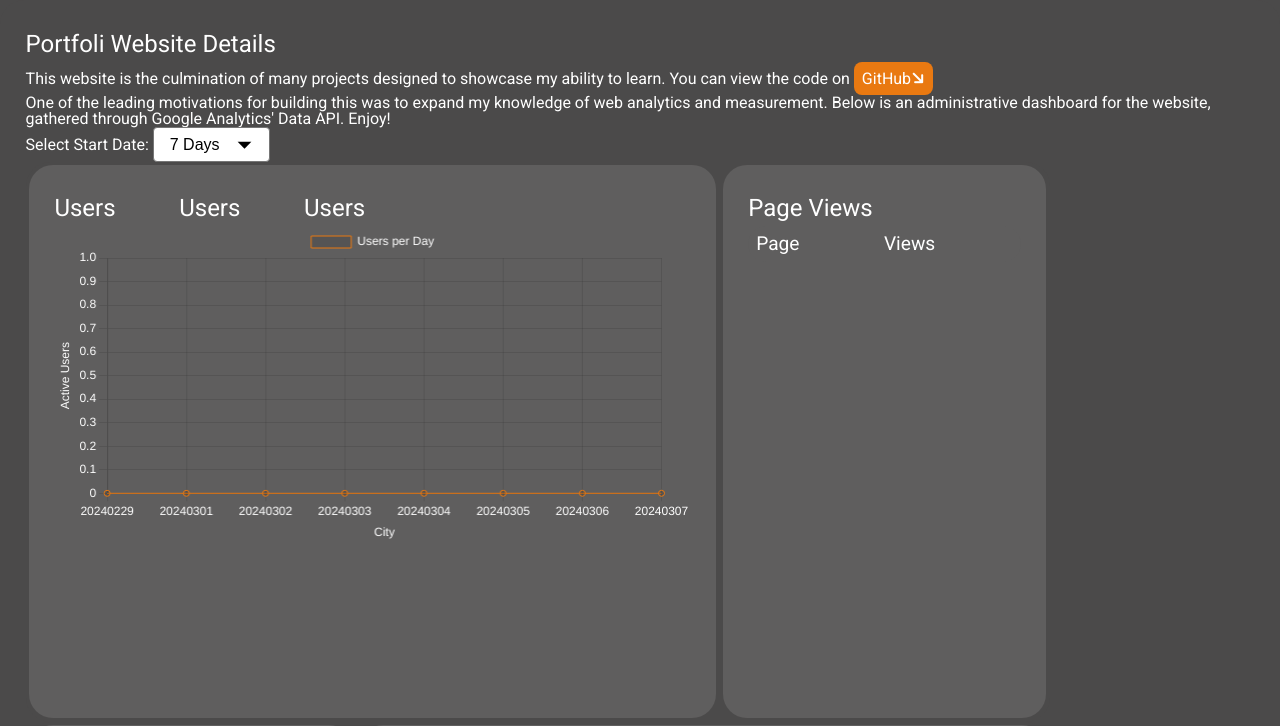
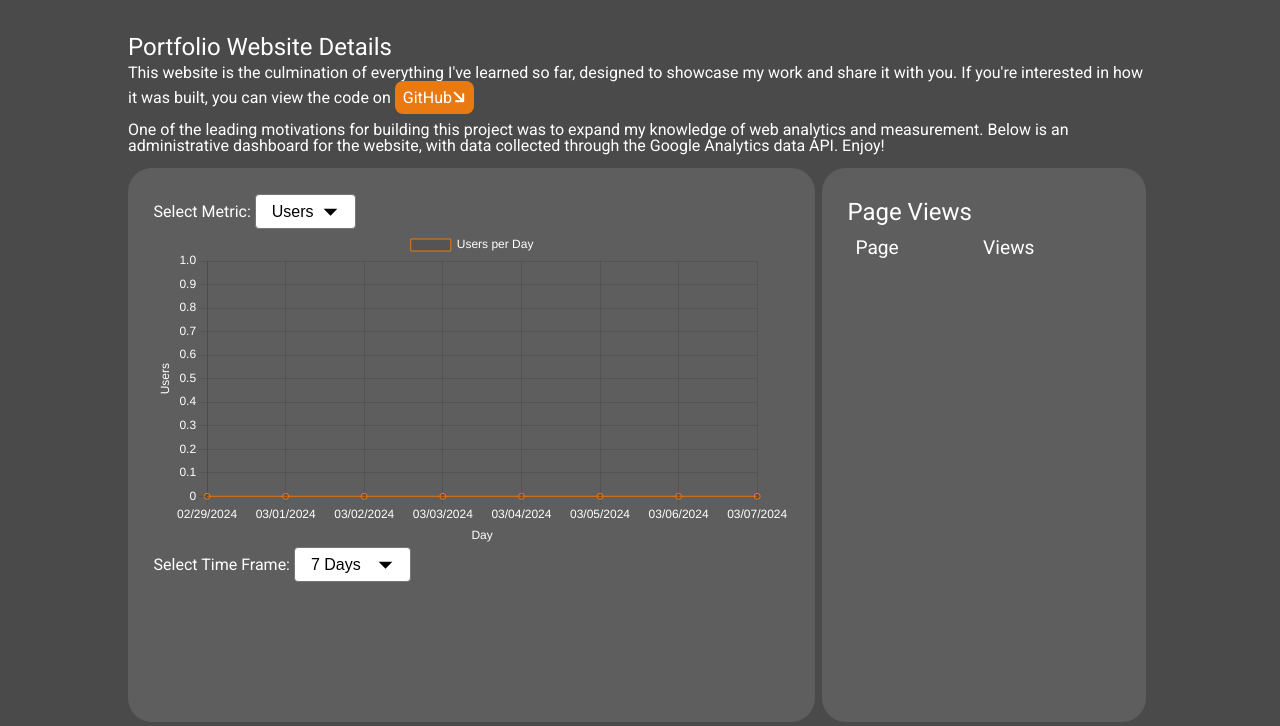
Before and after one commit to travis-roth/website, a Flask app: page /website in a window 1280 px wide. Shown: the part 96-822 px from the top of the page. Run offline with Flask 3, Linux system fonts and the light colour scheme; lists and menus that the app fills with data are empty; some libraries are stand-ins or nearby versions.

Commit message:
finalized data dashboard, added links in home and projects

```diff
--- a/server.py
+++ b/server.py
@@ -131,6 +131,8 @@ def dashboard():
                            users_by_city_data=cached_data[start_date]['users_by_city_data'],
                            events_by_page_labels=cached_data[start_date]['events_by_page_labels'],
                            events_by_page_data=cached_data[start_date]['events_by_page_data'],
+                           events_by_day_labels=cached_data[start_date]['filled_event_dates'],
+                           events_by_day_data=cached_data[start_date]['filled_event_data'],
                            sessions_by_source_labels=cached_data[start_date]['sessions_by_source_labels'],
                            sessions_by_source_data=cached_data[start_date]['sessions_by_source_data'],
                            users_by_day_labels=cached_data[start_date]['users_by_day_labels'],
@@ -146,6 +148,8 @@ def update():
         "users_by_city_data": cached_data[start_date]['users_by_city_data'],
         "events_by_page_labels": cached_data[start_date]['events_by_page_labels'],
         "events_by_page_data": cached_data[start_date]['events_by_page_data'],
+        "events_by_day_labels": cached_data[start_date]['events_by_day_labels'],
+        "events_by_day_data": cached_data[start_date]['events_by_day_data'],
         "sessions_by_source_labels": cached_data[start_date]['sessions_by_source_labels'],
         "sessions_by_source_data": cached_data[start_date]['sessions_by_source_data'],
         "users_by_day_labels": cached_data[start_date]['users_by_day_labels'],
--- a/static/scripts/dashboard.js
+++ b/static/scripts/dashboard.js
@@ -1,8 +1,9 @@
 $(document).ready(function() {
     var myChart;
     var timeChart;
+    var responseData; // Define a global variable to store the response data
 
-    function updateChart(usersByCityLabels, usersByCityData, eventsByPageLabels, eventsByPageData, sessionsBySourceLabels, sessionsBySourceData, usersByDayLabels, usersByDayData) {
+    function updateChart(usersByCityLabels, usersByCityData, eventsByPageLabels, eventsByPageData, eventsByDayLabels, eventsByDayData, sessionsBySourceLabels, sessionsBySourceData, usersByDayLabels, usersByDayData) {
         if (myChart) {
             myChart.destroy();
         }
@@ -71,15 +72,60 @@ $(document).ready(function() {
         sessionsTableHTML += '</tbody></table>';
         $('#sessionsBySourceTable').html(sessionsTableHTML);
 
-        // Render line chart for users per day
+        // Trigger update for the line chart with the default metric value
+        updateLineChart(responseData.users_by_day_labels, responseData.users_by_day_data, 'Users');
+    }
+
+    $.ajax({
+        url: '/update_data',
+        method: 'GET',
+        data: { startDate: '7daysAgo' },
+        success: function(response) {
+            responseData = response; // Store the response data in the global variable
+            updateChart(response.users_by_city_labels, response.users_by_city_data, response.events_by_page_labels, response.events_by_page_data, response.events_by_day_labels, response.events_by_day_data, response.sessions_by_source_labels, response.sessions_by_source_data, response.users_by_day_labels, response.users_by_day_data);
+        },
+        error: function(xhr, status, error) {
+            console.error(error);
+        }
+    });
+
+    $('#startDate').on('change', function() {
+        var startDate = $(this).val();
+        $.ajax({
+            url: '/update_data',
+            method: 'GET',
+            data: { startDate: startDate },
+            success: function(response) {
+                responseData = response; // Store the response data in the global variable
+                updateChart(response.users_by_city_labels, response.users_by_city_data, response.events_by_page_labels, response.events_by_page_data, response.events_by_day_labels, response.events_by_day_data, response.sessions_by_source_labels, response.sessions_by_source_data, response.users_by_day_labels, response.users_by_day_data);
+            },
+            error: function(xhr, status, error) {
+                console.error(error);
+            }
+        });
+    });
+
+    $('#heroMetric').on('change', function() {
+        var selectedMetric = $(this).val();
+        if (selectedMetric === 'Users') {
+            updateLineChart(responseData.users_by_day_labels, responseData.users_by_day_data, selectedMetric); // Use the global variable to access response data
+        } else if (selectedMetric === 'Views') {
+            updateLineChart(responseData.events_by_day_labels, responseData.events_by_day_data, selectedMetric); // Use the global variable to access response data
+        }
+    });
+
+    function updateLineChart(labels, data, metricLabel) {
+        if (timeChart) {
+            timeChart.destroy();
+        }
         var ctxLine = document.getElementById('lineChart').getContext('2d');
         timeChart = new Chart(ctxLine, {
             type: 'line',
             data: {
-                labels: usersByDayLabels,
+                labels: labels,
                 datasets: [{
-                    label: 'Users per Day',
-                    data: usersByDayData,
+                    label: metricLabel + ' per Day', // Use the selected metric label
+                    data: data,
                     borderWidth: 1,
                     borderColor: '#e97911' // Set border color to orange
                 }]
@@ -90,7 +136,7 @@ $(document).ready(function() {
                         beginAtZero: true,
                         title: {
                             display: true,
-                            text: 'Active Users',
+                            text: metricLabel, // Update the y-axis label based on the selected metric
                             color: '#fff' // Set title color to white
                         },
                         ticks: {
@@ -100,7 +146,7 @@ $(document).ready(function() {
                     x: {
                         title: {
                             display: true,
-                            text: 'City',
+                            text: 'Day',
                             color: '#fff' // Set title color to white
                         },
                         ticks: {
@@ -117,32 +163,5 @@ $(document).ready(function() {
                 }
             }
         });
-
     }
-    $.ajax({
-        url: '/update_data',
-        method: 'GET',
-        data: { startDate: '7daysAgo' },
-        success: function(response) {
-            updateChart(response.users_by_city_labels, response.users_by_city_data, response.events_by_page_labels, response.events_by_page_data, response.sessions_by_source_labels, response.sessions_by_source_data, response.users_by_day_labels, response.users_by_day_data);
-        },
-        error: function(xhr, status, error) {
-            console.error(error);
-        }
-    });
-
-    $('#startDate').on('change', function() {
-        var startDate = $(this).val();
-        $.ajax({
-            url: '/update_data',
-            method: 'GET',
-            data: { startDate: startDate },
-            success: function(response) {
-                updateChart(response.users_by_city_labels, response.users_by_city_data, response.events_by_page_labels, response.events_by_page_data, response.sessions_by_source_labels, response.sessions_by_source_data, response.users_by_day_labels, response.users_by_day_data);
-            },
-            error: function(xhr, status, error) {
-                console.error(error);
-            }
-        });
-    });
 });
--- a/static/styles/dashboard.css
+++ b/static/styles/dashboard.css
@@ -22,6 +22,17 @@ section.dashboard {
     border-radius: 1.5rem;
     padding: 2vw;
     margin: 0;
+}
+
+.dashboard-container p {
+    margin-bottom: 1vh;
+}
+
+.text-container {
+    display: flex;
+    flex-direction: column;
+    width: 80vw;
+    margin: .25vw;
 }
 
 .panel-container {
--- a/templates/index.html
+++ b/templates/index.html
@@ -18,7 +18,7 @@
     </section>
     <section class="projects" id="projects">
         <div class="project1" id="project1">
-            <h1 id="project1-1">...I love technology because there is always something new to learn. Most recently, I learned HTML/CSS/JS to build <a href="https://github.com/travis-roth/website" class="btn-ppage" target="_blank">this website<i class="fa-solid fa-arrow-right"></i></a><h1>
+            <h1 id="project1-1">...I love technology because there is always something new to learn. Most recently, I learned HTML/CSS/JS to build <a href="/website" class="btn-ppage">this website<i class="fa-solid fa-arrow-right"></i></a><h1>
             <img id="computergif" src="https://media.tenor.com/LmKTgSCWvQwAAAAi/this-is-the-end.gif" alt="1990s computer 16bit gif">
         </div>
 
@@ -36,7 +36,7 @@
         </div>
 
         <div class="project4" id="project4">
-            <h1>Check out the <a href="/projects" class="btn-ppage" >projects page<i class="fa-solid fa-arrow-right"></i></a> to see what else I've worked on. </h1>
+            <h1>Check out the <a href="/projects" class="btn-ppage" >projects page<i class="fa-solid fa-arrow-right"></i></a> to see everything in one place </h1>
         </div>
 
     </section>
--- a/templates/projects.html
+++ b/templates/projects.html
@@ -14,7 +14,7 @@
                 <p class="project-name">This website!</p>
                 <p class="project-description">Full stack web development, creating this thing</p>
                 <p class="project-category">Web Development, UX/UI</p>
-                <a href="https://github.com/travis-roth/website" target="_blank" class = btn-ppage>Launch <i class="fa-solid fa-arrow-right"></i></a>
+                <a href="/website" class = btn-ppage>Launch <i class="fa-solid fa-arrow-right"></i></a>
         </div>
         <div class="project-row">
                 <p class="project-name">DubGrub Mobile Ordering</p>
--- a/templates/website.html
+++ b/templates/website.html
@@ -16,31 +16,33 @@
 <body>
     <section class="dashboard">
         <div class="dashboard-container">
-            <h1>Portfoli Website Details</h1>
-            <p>This website is the culmination of many projects designed to showcase my ability to learn. You can view the code on <a href="https://github.com/travis-roth/website" target="_blank" class = btn-ppage>GitHub<i class="fa-solid fa-arrow-right"></i></a></p>
-            <p>One of the leading motivations for building this was to expand my knowledge of web analytics and measurement. Below is an administrative dashboard for the website, gathered through Google Analytics' Data API. Enjoy!</p>
-            <form id="startDateForm">
-                <label for="startDate">Select Start Date:</label>
-                <select name="startDate" id="startDate">
-                    <option value="yesterday">1 Day</option>
-                    <option value="7daysAgo" selected>7 Days</option>
-                    <option value="30daysAgo">30 Days</option>
-                </select><br>
-            </form>
+            <div class="text-container">
+                <h1>Portfolio Website Details</h1>
+                <p>This website is the culmination of everything I've learned so far, designed to showcase my work and share it with you. If you're interested in how it was built, you can view the code on <a href="https://github.com/travis-roth/website" target="_blank" class = btn-ppage>GitHub<i class="fa-solid fa-arrow-right"></i></a></p>
+                <p>One of the leading motivations for building this project was to expand my knowledge of web analytics and measurement. Below is an administrative dashboard for the website, with data collected through the Google Analytics data API. Enjoy!</p>
+            </div>
             <div class="panel-container">
                 <div class="main-panel">
                     <div class="panel-KPIs">
                         <div class="KPI">
-                            <h1>Users</h1>
-                        </div>
-                        <div class="KPI">
-                            <h1>Users</h1>
-                        </div>
-                        <div class="KPI">
-                            <h1>Users</h1>
+                            <form id="heroMetricForm">
+                                <label for="heroMetric">Select Metric:</label>
+                                <select name="heroMetric" id="heroMetric">
+                                    <option value="Users" selected>Users</option>
+                                    <option value="Views">Views</option>
+                                </select><br>
+                            </form>
                         </div>
                     </div>
                     <canvas id="lineChart" width="400" height="200"></canvas>
+                    <form id="startDateForm">
+                        <label for="startDate">Select Time Frame:</label>
+                        <select name="startDate" id="startDate">
+                            <option value="yesterday">1 Day</option>
+                            <option value="7daysAgo" selected>7 Days</option>
+                            <option value="30daysAgo">30 Days</option>
+                        </select><br>
+                    </form>
                 </div>
                 <div class="secondary-panel">
                     <div class="panel-KPIs">
```
Also changed, not shown: google_data.py (+39 -17 lines).
